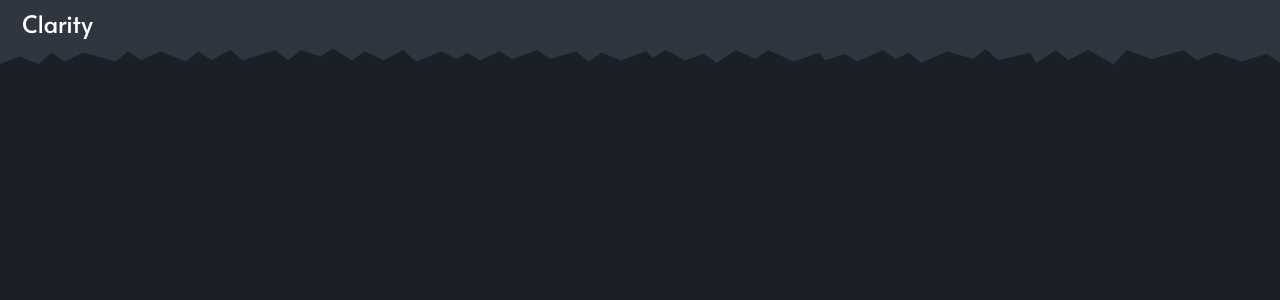
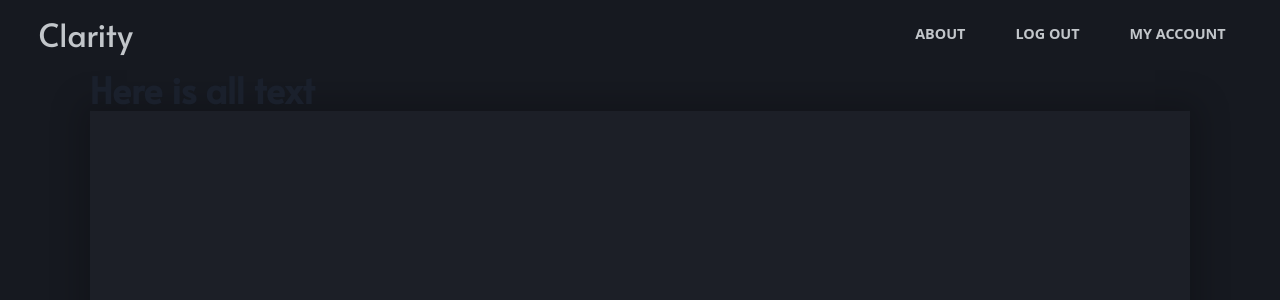
Before and after one commit to itmosha/clarity-website, a React (Create React App) app in the folder todo_frontend/: page / in a window 1280 px wide. Shown: the top 300 px of the page. Built offline with nearby package versions, Linux system fonts and the light colour scheme.

Commit message:
changed: navbar remade

```diff
--- a/todo_frontend/src/IndexPage.tsx
+++ b/todo_frontend/src/IndexPage.tsx
@@ -3,10 +3,22 @@ import {Box, Heading, Text, Flex, VStack, Center} from '@chakra-ui/react';
 import Navbar from "./components/Navbar";
 import IndexLinksBar from "./components/IndexLinksBar";
 
+// BG #161920
+// ITEMS #1C1F27
+
 function IndexPage() {
     return (
-        <Box minH={'100vh'} maxW={'100vw'} bgColor={'#1A2026'}>
-        <Navbar />
+        <Box minH={'100vh'} w={'100vw'} bgColor={'#161920'}>
+            <Navbar />
+            <Box px={'7vw'}>
+                <Box>
+                    <Heading>Here is all text</Heading>
+                </Box>
+                <Box bgColor={'#1C1F27'} h='300px' w='86vw' boxShadow={'0px 0px 30px 10px rgba(0, 0, 0, .2)'}>
+
+                </Box>
+            </Box>
+        {/* <Navbar /> */}
             {/* <Flex p={'5vh 5vw'} justify={'space-between'}> */}
                 {/* <VStack align={'start'}>
                     <Flex>
--- a/todo_frontend/src/buttons.css
+++ /dev/null
@@ -1,36 +0,0 @@
-.clarity-main-button {
-    padding: 3px 15px 7px;
-    background-color: rgba(100, 100, 100, 0);
-    border-radius: 10rem;
-}
-
-.clarity-main-button:hover {
-    animation-name: shine;
-    animation-duration: 500ms;
-    animation-fill-mode: forwards;
-    background-color: rgba(100, 100, 100, .400);
-}
-
-@keyframes shine {
-    0%  { background: rgba(100, 100, 100, .025); }
-    5%  { background: linear-gradient(90deg, rgba(135, 135, 135, .400) 0%, rgba(100, 100, 100, .050) 6%); }
-    10% { background: linear-gradient(90deg, rgba(100, 100, 100, .075) 0%, rgba(165, 165, 165, .400) 6%,  rgba(100, 100, 100, .075) 16%); }
-    15% { background: linear-gradient(90deg, rgba(100, 100, 100, .100) 0%, rgba(195, 195, 195, .400) 12%, rgba(100, 100, 100, .100) 22%); }
-    20% { background: linear-gradient(90deg, rgba(100, 100, 100, .125) 0%, rgba(225, 225, 225, .400) 18%, rgba(100, 100, 100, .125) 28%); }
-    25% { background: linear-gradient(90deg, rgba(100, 100, 100, .150) 0%, rgba(255, 255, 255, .400) 24%, rgba(100, 100, 100, .150) 34%); }
-    30% { background: linear-gradient(90deg, rgba(100, 100, 100, .175) 0%, rgba(255, 255, 255, .400) 30%, rgba(100, 100, 100, .175) 40%); }
-    35% { background: linear-gradient(90deg, rgba(100, 100, 100, .200) 0%, rgba(255, 255, 255, .400) 36%, rgba(100, 100, 100, .200) 46%); }
-    40% { background: linear-gradient(90deg, rgba(100, 100, 100, .225) 0%, rgba(255, 255, 255, .400) 42%, rgba(100, 100, 100, .225) 52%); }
-    45% { background: linear-gradient(90deg, rgba(100, 100, 100, .250) 0%, rgba(255, 255, 255, .400) 48%, rgba(100, 100, 100, .250) 58%); }
-    50% { background: linear-gradient(90deg, rgba(100, 100, 100, .275) 0%, rgba(255, 255, 255, .400) 54%, rgba(100, 100, 100, .275) 64%); }
-    55% { background: linear-gradient(90deg, rgba(100, 100, 100, .300) 0%, rgba(235, 235, 235, .400) 60%, rgba(100, 100, 100, .300) 70%); }
-    60% { background: linear-gradient(90deg, rgba(100, 100, 100, .325) 0%, rgba(215, 215, 215, .400) 66%, rgba(100, 100, 100, .325) 76%); }
-    65% { background: linear-gradient(90deg, rgba(100, 100, 100, .350) 0%, rgba(195, 195, 195, .400) 72%, rgba(100, 100, 100, .350) 82%); }
-    70% { background: linear-gradient(90deg, rgba(100, 100, 100, .375) 0%, rgba(175, 175, 175, .400) 78%, rgba(100, 100, 100, .375) 88%); }
-    75% { background: linear-gradient(90deg, rgba(100, 100, 100, .400) 0%, rgba(165, 165, 165, .400) 84%, rgba(100, 100, 100, .400) 94%); }
-    80% { background: linear-gradient(90deg, rgba(100, 100, 100, .400) 0%, rgba(150, 150, 150, .400) 90%, rgba(100, 100, 100, .400) 100%); }
-    85% { background: linear-gradient(90deg, rgba(100, 100, 100, .400) 0%, rgba(135, 135, 135, .400) 96%, rgba(100, 100, 100, .400) 106%); }
-    90% { background: linear-gradient(90deg, rgba(100, 100, 100, .400) 0%, rgba(120, 120, 120, .400) 102%, rgba(100, 100, 100, .400) 112%); }
-    95% { background: linear-gradient(90deg, rgba(100, 100, 100, .400) 0%, rgba(110, 110, 110, .400) 108%, rgba(100, 100, 100, .400) 118%); }
-    100% { background: rgba(100, 100, 100, .400); }
-}
--- a/todo_frontend/src/components/Navbar.tsx
+++ b/todo_frontend/src/components/Navbar.tsx
@@ -1,38 +1,36 @@
 import React from 'react';
-import {Box, Center, Flex, Heading, Text, Link, Avatar, Button } from '@chakra-ui/react';
-import { motion } from "framer-motion";
-import '../buttons.css';
+import {Box, Center, Flex, Heading, Text, Link, Avatar, Button, ButtonGroup } from '@chakra-ui/react';
 
-// HEADER COLOR #2F3640
 
 function Navbar() {
     return (
         <Box p={'0 !important'} m={'0 !important'}>
-            <Flex justify={'space-between'} p={'7px 7px 2px'} w={'100vw'} bgColor={'#2F3640'}>
-                <button className='clarity-main-button'>
+            <Flex justify={'space-between'} w={'100vw'} p={'14px 3vw'}>
+                <Button variant={'unstyled'} _hover={{ bgColor: 'none' }} rounded={'full'}>
                         <Link href={'/'} style={{ textDecoration: 'none' }}>
-                            <Heading fontSize={'1.5rem'} fontWeight='500' textDecoration={'none'} textColor={'white'}>Clarity</Heading>
+                            <Heading fontSize={'2rem'} fontWeight='500' textColor={'#C2C6CA'}>Clarity</Heading>
                         </Link>
-                </button>
+                </Button>
+                <Flex>
+                    <ButtonGroup gap={'10px'}>
+                        <Button variant={'ghost'} _hover={{ bgColor: 'rgba(78, 71, 89, .5)' }} rounded={'full'}>
+                            <Link href={'/'} style={{ textDecoration: 'none' }}>
+                                <Text fontSize={'0.9rem'} textColor={'#C2C6CA'} textTransform={'uppercase'}>About</Text>
+                            </Link>
+                        </Button>
+                        <Button variant={'ghost'} _hover={{ bgColor: 'rgba(78, 71, 89, .5)' }} rounded={'full'}>
+                            <Link href={'/'} style={{ textDecoration: 'none' }}>
+                                <Text fontSize={'0.9rem'} textColor={'#C2C6CA'} textTransform={'uppercase'}>Log out</Text>
+                            </Link>
+                        </Button>
+                        <Button variant={'ghost'} _hover={{ bgColor: 'rgba(78, 71, 89, .5)' }} rounded={'full'}>
+                            <Link href={'/'} style={{ textDecoration: 'none' }}>
+                                <Text fontSize={'0.9rem'} textColor={'#C2C6CA'} textTransform={'uppercase'}>My account</Text>
+                            </Link>
+                        </Button>
+                    </ButtonGroup>
+                </Flex>
             </Flex>
-            <Box w={'100vw'} h={'auto'}>
-                <motion.svg viewBox={'0 0 1000 39'} stroke={'#2F3640'}>
-                    <motion.path fill={'#2F3640'}
-                        d={
-                            'M 0 0 L 1000 0 L 1000 11 L 990 4 L 970 10 L 950 3 L 935 9  L 925 1 L 900 8' +
-                                  'L 880  1 L 870  12 L 850 1 L 835 9  L 825 1 L 810 11 L 805 3 L 780 9' +
-                                  'L 770  0 L 760  8  L 740 2 L 720 11 L 710 3 L 700 8  L 690 1 L 670 10' +
-                                  'L 660  4 L 645  9  L 640 3 L 620 10 L 600 1 L 590 8  L 575 1 L 560 11' +
-                                  'L 550  4 L 535  9  L 520 1 L 510 7  L 505 2 L 485 9  L 470 3 L 460 10' +
-                                  'L 450  2 L 430  8  L 420 1 L 400 8  L 390 2 L 375 9  L 365 3 L 357 8' +
-                                  'L 345  2 L 325  10 L 315 1 L 300 9  L 285 2 L 275 9  L 260 0 L 250 6' +
-                                  'L 235  1 L 225  9  L 215 1 L 190 9  L 180 1 L 165 9  L 155 2 L 145 10' +
-                                  'L 125  2 L 110  9  L 100 2 L 90  10 L 65  3 L 50 10  L 40  3 L 30  12' +
-                                  'L 15   6 L 0 12    Z'
-                        }
-                    />
-                </motion.svg>
-            </Box>
         </Box>
     );
 }
```
